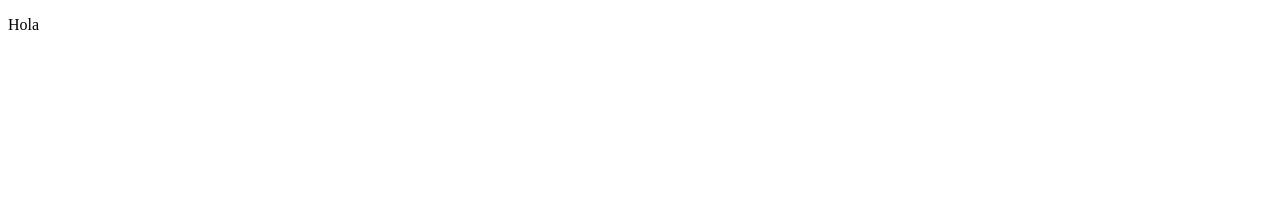
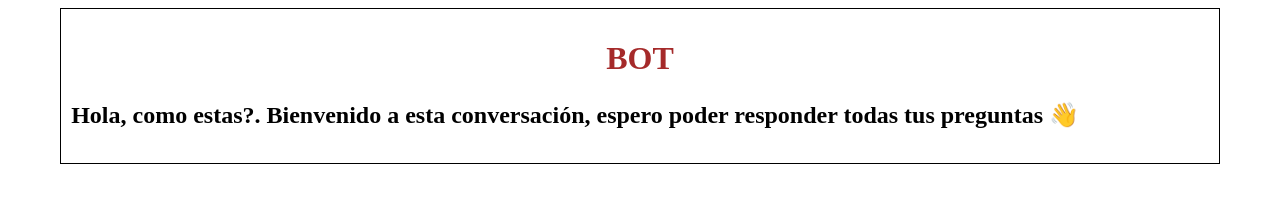
Before and after one commit to Wama85/Tarea5-chatBot, a website: page index.html in a window 1280 px wide. Drawn offline with Linux system fonts and the light colour scheme.

Commit message:
saludo mejorado

```diff
--- /dev/null
+++ b/css/estilo.css
@@ -0,0 +1,14 @@
+#contenedor{
+    border: 1px solid black;
+    width: 90%;
+    margin: auto;
+    padding: 10px;
+}
+h1{
+    text-align: center;
+    color: brown;
+}
+#saludo{
+    font-size: 24px;
+    font-weight: bold;
+}
--- a/index.html
+++ b/index.html
@@ -3,9 +3,13 @@
 <head>
     <meta charset="UTF-8">
     <meta name="viewport" content="width=device-width, initial-scale=1.0">
+    <link rel="stylesheet" href="css/estilo.css">
     <title>MY BOT</title>
 </head>
 <body>
-   <p>Hola</p>
+    <div id="contenedor">
+        <h1>BOT</h1>
+   <div id="saludo"><p>Hola, como estas?. Bienvenido a esta conversación, espero poder responder todas tus preguntas 👋</p> </div>
+</div>
 </body>
 </html>
```
Also changed, not shown: dist/index.html, 4 other files.
